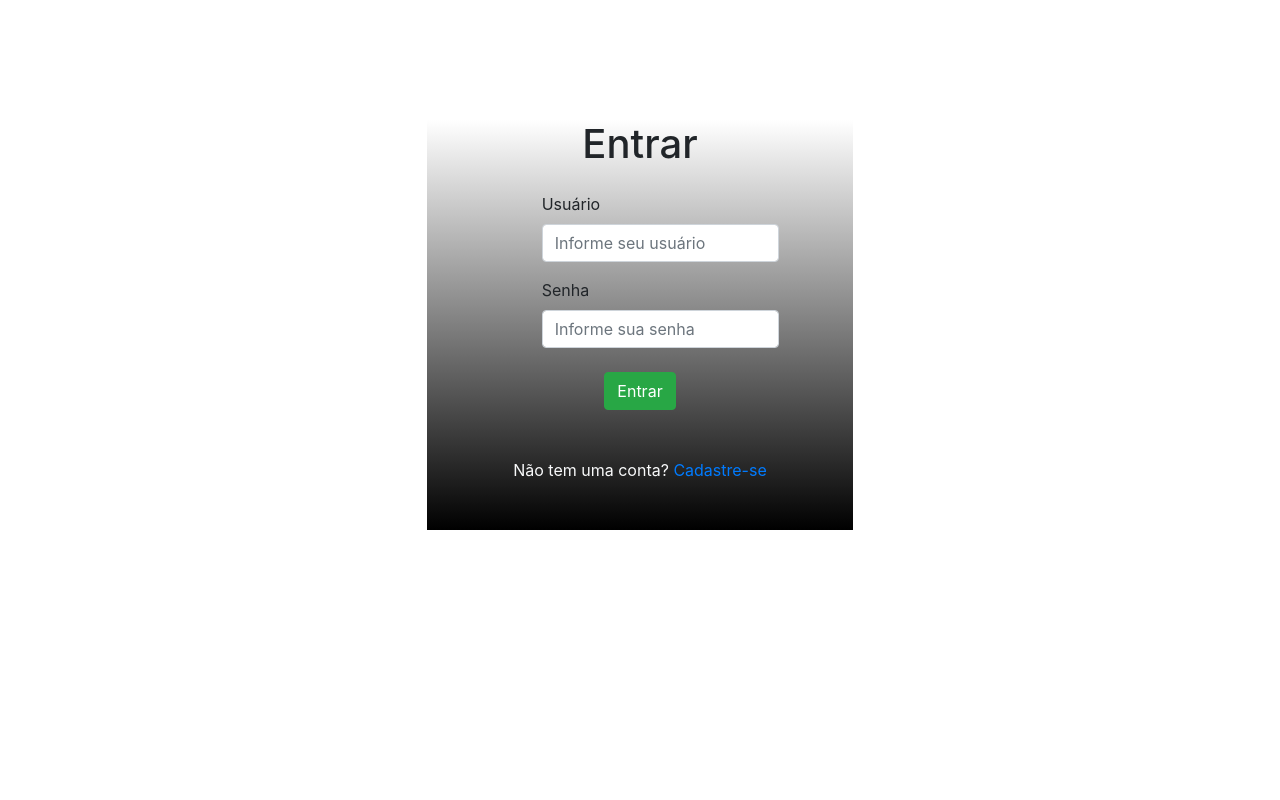
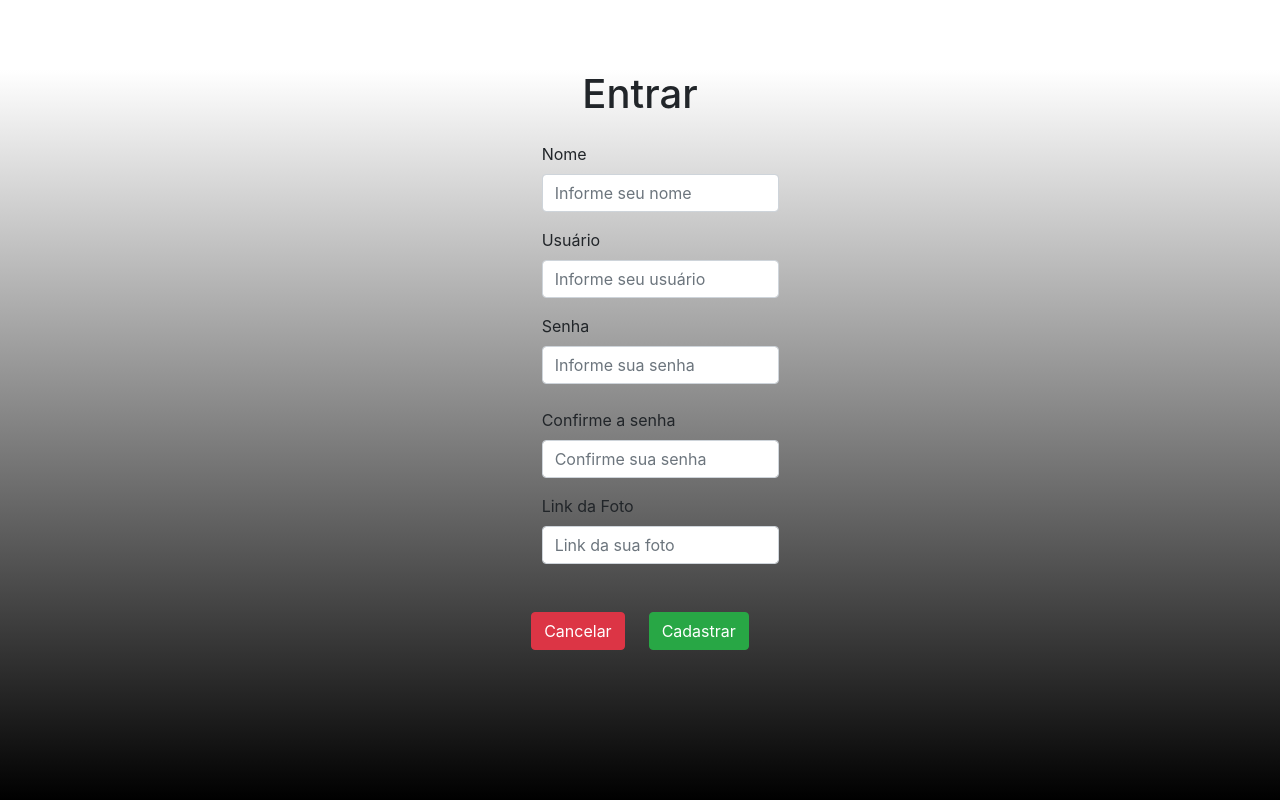
Before and after one commit to Mayaramafioletti/blogPessoal-frontend, an Angular app in the folder blogPessoal/: page / in a window 1280 px wide. Built offline with nearby package versions, Linux system fonts and the light colour scheme.

Commit message:
feat(cadastrar): criando a página de cadastro

```diff
--- a/blogPessoal/src/app/app.component.html
+++ b/blogPessoal/src/app/app.component.html
@@ -1 +1 @@
-<app-entrar> </app-entrar>
+<app-cadastrar> </app-cadastrar>
--- a/blogPessoal/src/app/cadastrar/cadastrar.component.css
+++ b/blogPessoal/src/app/cadastrar/cadastrar.component.css
@@ -0,0 +1,18 @@
+.cor-bg{
+  background-image: linear-gradient(to bottom, white, rgb(0, 0, 0));
+
+}
+
+.forma{
+  width: 80%;
+}
+.centro{
+  margin-left: 100px;
+}
+
+#bg-centro{
+  margin-top: 70px;
+}
+.mb-pe{
+  margin-bottom: 150px;
+}
--- a/blogPessoal/src/app/cadastrar/cadastrar.component.html
+++ b/blogPessoal/src/app/cadastrar/cadastrar.component.html
@@ -1 +1,50 @@
-<p>cadastrar works!</p>
+<div class="cor-bg">
+
+<div class="container-fluid " id="bg-centro">
+  <div class="row d-flex align-items-center">
+
+    <div class="col-md-4"></div>
+
+    <div class="col-md-4">
+          <h1 class="text-center mb-4">Entrar</h1>
+
+          <div class="form-group centro ">
+            <label for="nome">Nome</label>
+            <input class="form-control forma " type="text" name="nome" id="nome" placeholder="Informe seu nome">
+          </div>
+
+          <div class="form-group centro ">
+            <label for="usuario">Usuário</label>
+            <input class="form-control forma " type="text" name="usuario" id="usuario" placeholder="Informe seu usuário">
+          </div>
+
+          <div class="form-group centro">
+          <label for="senha">Senha</label>
+          <input class="form-control forma mb-4" type="password" name="senha" id="senha" placeholder="Informe sua senha">
+        </div>
+
+          <div class="form-group centro ">
+            <label for="confirmSenha">Confirme a senha</label>
+            <input class="form-control forma " type="password" name="" id="confirmSenha" placeholder="Confirme sua senha">
+          </div>
+
+          <div class="form-group centro">
+            <label for="foto">Link da Foto</label>
+            <input class="form-control forma" type="text" name="foto" id="foto" placeholder="Link da sua foto">
+          </div>
+
+
+
+          <div class="d-flex justify-content-center mb-pe mt-5">
+            <button type="submit" class="btn btn-danger mr-4" routerLink='/entrar'>Cancelar</button>
+            <button type="submit" class="btn btn-success" >Cadastrar</button>
+          </div>
+
+
+    </div>
+  </div>
+</div>
+
+
+
+</div>
```
Also changed, not shown: 1 other file (tests, documents, lock files or other folders).
